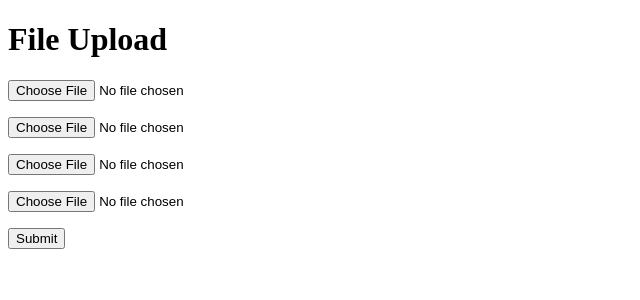
After one commit to WojciechMankowski/flashcard_library, a Flask app: template templates/upload.html in a window 1280 px wide. The commit adds this page. Shown: the top 300 px of the page, without its empty margins (0-640 px from the left). Run offline with Flask 2, Linux system fonts and the light colour scheme; the template is opened without the code that fills it, so the values that code supplies are empty.

```diff
--- a/app.py
+++ b/app.py
@@ -1,14 +1,39 @@
-from flask import Flask, render_template, request
+from flask import Flask, render_template, request, redirect, url_for
 from SetofFlashcards import SetOfFlashcards
 from Flashcard import Flashcard
 
 app = Flask(__name__)
 app.config['SQLALCHEMY_DATABASE_URI'] = 'sqlite:////tmp/test.db'
+UPLOAD_FOLDER = 'Uploads/'
+ALLOWED_EXTENSIONS = {'txt', 'pdf', 'png', 'jpg', 'jpeg', 'gif'}
+
+
 
 
 @app.route('/')
-def hello_world():  # put application's code here
-    return 'Hello World!'
+def index():
+    return render_template('upload.html')
+
+
+def type_check(picture):
+    print("type")
+    if picture.mimetype[:5] == "image":
+        return True
+    else:
+        print(False)
+        return False
+
+
+@app.route('/', methods=['POST'])
+def upload_file():
+    uploaded_file = request.files.getlist('file')
+    for picture in uploaded_file:
+        if picture.filename != "" and type_check(picture):
+            name = picture.filename
+            picture.save(f"Uploads/{name}")
+    # if uploaded_file.filename != '':
+    #     uploaded_file.save(f"Uploads/{uploaded_file.filename}")
+    return redirect(url_for('index'))
 
 
 def itEmpty(list: list[str]) -> bool:
@@ -32,7 +57,12 @@ def test():
         definition = request.form.getlist('definition')
         isempty_concept = itEmpty(concept)
         isempty_definition = itEmpty(definition)
-
+        uploaded_file = request.files.getlist('file')
+        for picture in uploaded_file:
+            if picture.filename != "" and type_check(picture):
+                name = picture.filename
+                print(name)
+                picture.save(f"Uploads/{name}")
         if isempty_concept and isempty_definition:
             for index, value in enumerate(concept):
                 flashcard = Flashcard(value, definition[index])
--- a/templates/index.html
+++ b/templates/index.html
@@ -12,6 +12,8 @@
         <input type="text" name="name_set">
         <label for="description">Opis</label>
         <input type="text" name="description" id="">
+        <label for="name_set">Zdjęcie dla zestawu</label>
+        <input type="file" name="file">
         {% if error%}
         <div id="error">
             {{error}}
@@ -23,6 +25,8 @@
             <input type="text" name="concept" id="">
             <label for="definition">Definicja</label>
             <input type="text" name="definition" id="">
+            <label for="example">Obrazek</label>
+            <input type="file" name="file">
 
 
         </div>
--- /dev/null
+++ b/templates/upload.html
@@ -0,0 +1,16 @@
+<!doctype html>
+<html>
+  <head>
+    <title>File Upload</title>
+  </head>
+  <body>
+    <h1>File Upload</h1>
+    <form method="POST" action="" enctype="multipart/form-data">
+      <p><input type="file" name="file"></p>
+      <p><input type="file" name="file"></p>
+      <p><input type="file" name="file"></p>
+      <p><input type="file" name="file"></p>
+      <p><input type="submit" value="Submit"></p>
+    </form>
+  </body>
+</html>
```
Also changed, not shown: static/index.js (+8 -1 lines), Uploads/grabar-sesion-mujer.jpg (added), Uploads/lwg czarn.jpg (added), 4 other files.
